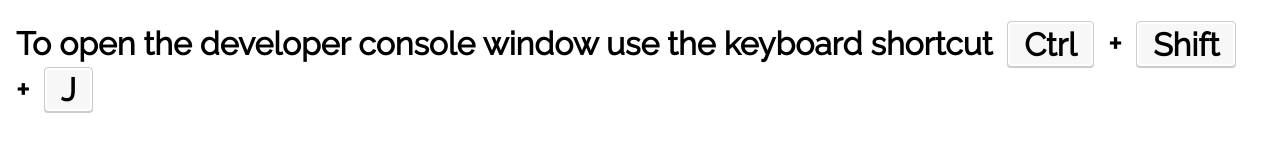
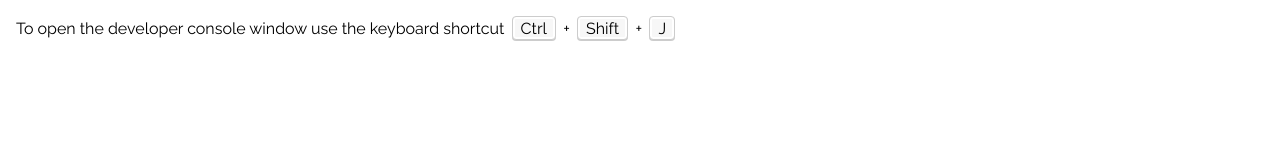
Before and after one commit to RaduCiucu/consolesign, a plain HTML site: page index.html in a window 1280 px wide. Drawn offline with Linux system fonts and the light colour scheme.

Commit message:
Update index.html

```diff
--- a/index.html
+++ b/index.html
@@ -7,7 +7,7 @@
 
     </head>
     <body>
-        <H1>To open the developer console window use the keyboard shortcut <shk> Ctrl </shk> + <shk> Shift </shk> + <shk> J</shk> </H1>
+        <p>To open the developer console window use the keyboard shortcut <shk> Ctrl </shk> + <shk> Shift </shk> + <shk> J</shk> </p>
 
         <script src="./app.js" async defer></script>
     </body>
```
